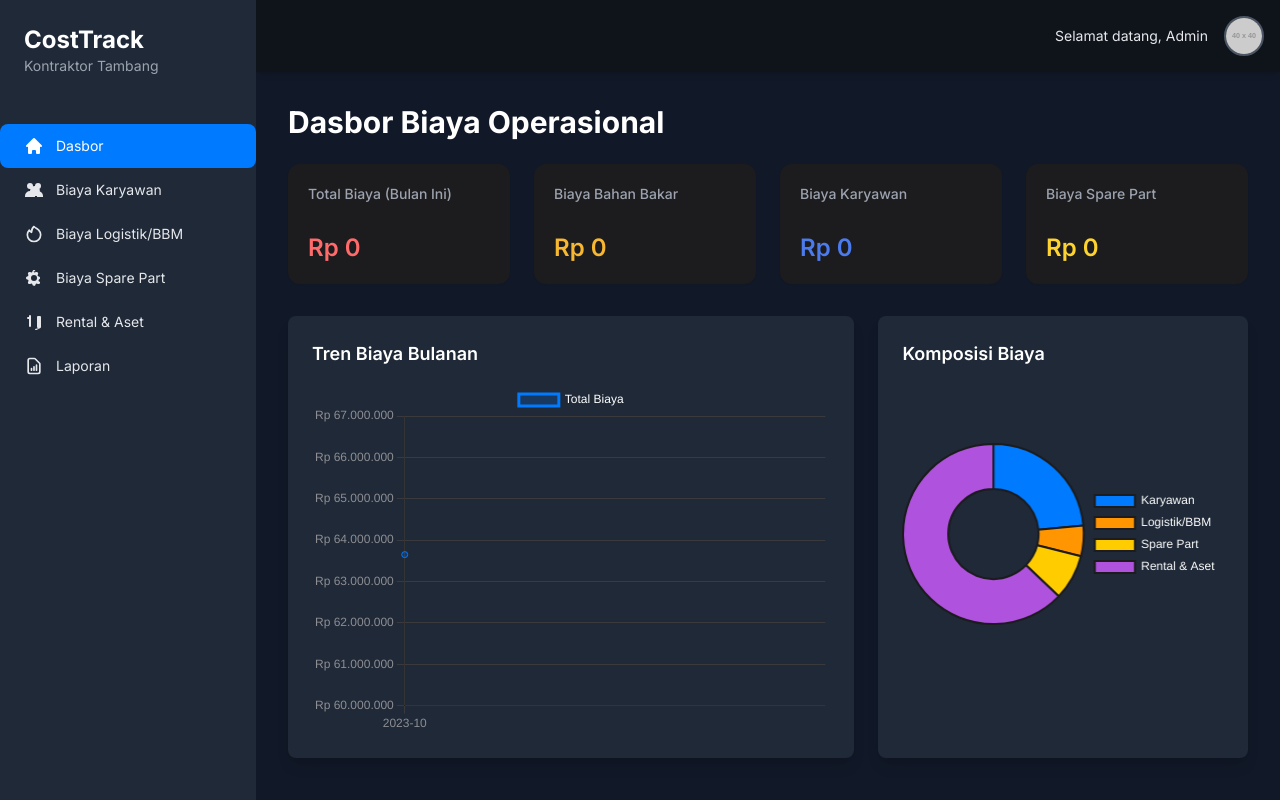
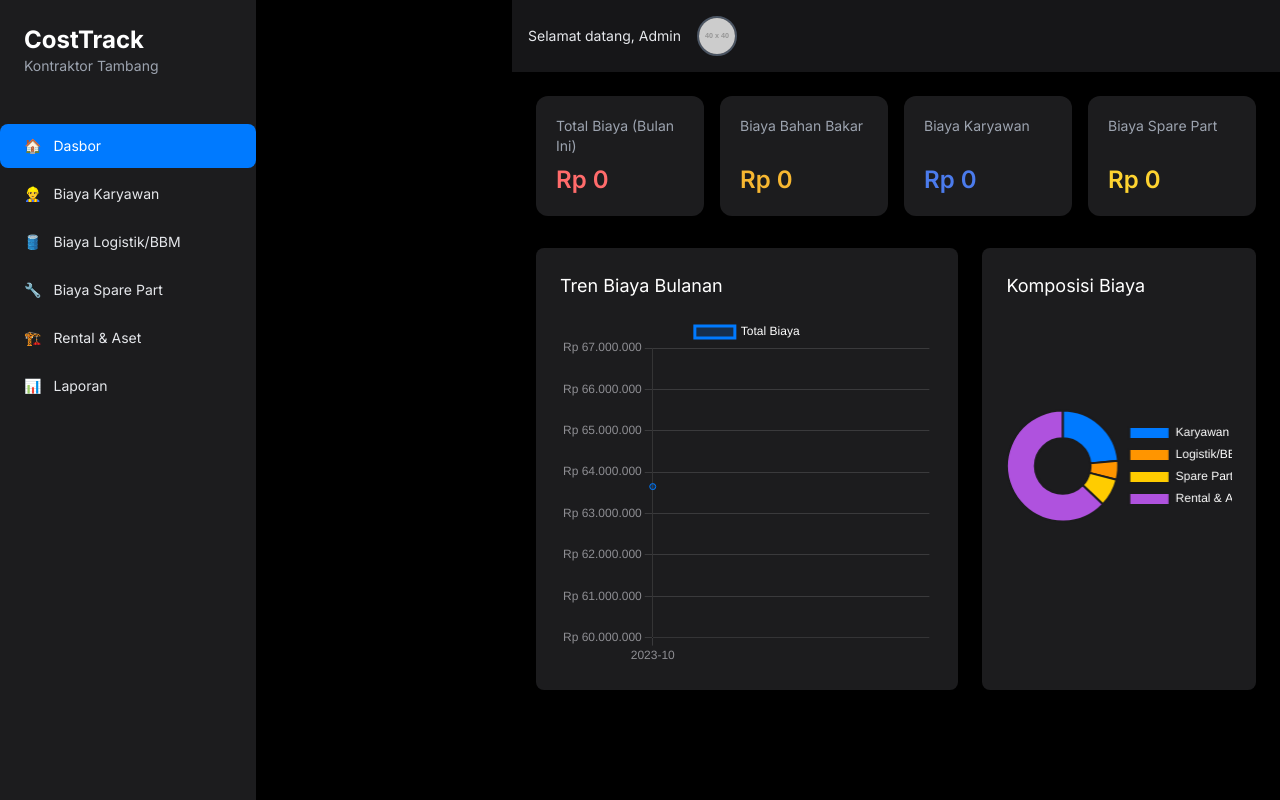
Before and after one commit to aankcryzers/Finance, a plain HTML site: page index.html in a window 1280 px wide. Drawn offline with nearby package versions, Linux system fonts and the light colour scheme; placeholder pictures from the web are drawn by us.

Commit message:
Update index.html

```diff
--- a/index.html
+++ b/index.html
@@ -1,122 +1,116 @@
 <!DOCTYPE html>
 <html lang="id">
 <head>
-    <meta charset="UTF-8">
-    <meta name="viewport" content="width=device-width, initial-scale=1.0">
+  <meta charset="UTF-8" />
+  <meta name="viewport" content="width=device-width, initial-scale=1.0" />
   <title>Dasbor Biaya Kontraktor Tambang (Gaya iOS)</title>
 
   <!-- Tailwind CSS -->
   <script src="https://cdn.tailwindcss.com"></script>
 
-    <!-- Chart.js for data visualization -->
+  <!-- Chart.js -->
   <script src="https://cdn.jsdelivr.net/npm/chart.js"></script>
-    <!-- SheetJS for Excel export -->
+  <!-- SheetJS -->
   <script src="https://cdn.jsdelivr.net/npm/xlsx/dist/xlsx.full.min.js"></script>
 
-    <!-- Google Fonts: Inter -->
-    <link rel="preconnect" href="https://fonts.googleapis.com">
-    <link rel="preconnect" href="https://fonts.gstatic.com" crossorigin>
-    <link href="https://fonts.googleapis.com/css2?family=Inter:wght@400;500;600;700&display=swap" rel="stylesheet">
+  <!-- Fonts -->
+  <link href="https://fonts.googleapis.com/css2?family=Inter:wght@400;500;600;700&display=swap" rel="stylesheet" />
 
   <!-- Custom Styles -->
-    <link rel="stylesheet" href="style.css">
+  <link rel="stylesheet" href="style.css" />
+
+  <style>
+    body {
+      font-family: 'Inter', sans-serif;
+      background-color: #000;
+    }
+  </style>
 </head>
 <body class="text-gray-200">
-
   <div class="flex h-screen overflow-hidden">
     <!-- Sidebar -->
-        <aside id="sidebar" class="w-64 bg-gray-800 text-gray-200 flex-shrink-0 transition-all duration-300 ease-in-out fixed lg:relative lg:translate-x-0 -translate-x-full z-30">
+    <aside id="sidebar" class="w-64 bg-[#1c1c1e] text-gray-200 flex-shrink-0 fixed lg:relative lg:translate-x-0 -translate-x-full z-30 transition-transform duration-300 ease-in-out">
       <div class="p-6">
         <h1 class="text-2xl font-bold text-white">CostTrack</h1>
         <p class="text-sm text-gray-400">Kontraktor Tambang</p>
       </div>
-            <nav class="mt-6 text-sm">
-                <a href="#" class="sidebar-link active flex items-center py-3 px-6 transition duration-200 hover:bg-gray-700" data-target="dashboard">
-                    <svg xmlns="http://www.w3.org/2000/svg" class="h-5 w-5 mr-3" viewBox="0 0 20 20" fill="currentColor"><path d="M10.707 2.293a1 1 0 00-1.414 0l-7 7a1 1 0 001.414 1.414L4 10.414V17a1 1 0 001 1h2a1 1 0 001-1v-2a1 1 0 011-1h2a1 1 0 011 1v2a1 1 0 001 1h2a1 1 0 001-1v-6.586l.293.293a1 1 0 001.414-1.414l-7-7z" /></svg>
-                    Dasbor
+      <nav class="mt-6 text-sm space-y-1">
+        <a href="#" data-target="dashboard" class="sidebar-link active flex items-center py-3 px-6 hover:bg-gray-700 rounded-lg transition">
+          <span class="mr-3">🏠</span> Dasbor
         </a>
-                <a href="#" class="sidebar-link flex items-center py-3 px-6 transition duration-200 hover:bg-gray-700" data-target="employee-cost">
-                    <svg xmlns="http://www.w3.org/2000/svg" class="h-5 w-5 mr-3" viewBox="0 0 20 20" fill="currentColor"><path d="M9 6a3 3 0 11-6 0 3 3 0 016 0zM17 6a3 3 0 11-6 0 3 3 0 016 0zM12.93 17c.046-.327.07-.66.07-1a6.97 6.97 0 00-1.5-4.33A5 5 0 0119 16v1h-6.07zM6 11a5 5 0 015.5-4.96A5 5 0 0111 16v1H1v-1a5 5 0 015-5z" /></svg>
-                    Biaya Karyawan
+        <a href="#" data-target="employee-cost" class="sidebar-link flex items-center py-3 px-6 hover:bg-gray-700 rounded-lg transition">
+          <span class="mr-3">👷‍♂️</span> Biaya Karyawan
         </a>
-                <a href="#" class="sidebar-link flex items-center py-3 px-6 transition duration-200 hover:bg-gray-700" data-target="logistics-cost">
-                    <svg xmlns="http://www.w3.org/2000/svg" class="h-5 w-5 mr-3" fill="none" viewBox="0 0 24 24" stroke="currentColor" stroke-width="2"><path stroke-linecap="round" stroke-linejoin="round" d="M17.657 18.657A8 8 0 016.343 7.343S7 9 9 10c0-2 .5-5 2.986-7C14 5 16.09 5.777 17.657 7.343A8 8 0 0117.657 18.657z" /></svg>
-                    Biaya Logistik/BBM
+        <a href="#" data-target="logistics-cost" class="sidebar-link flex items-center py-3 px-6 hover:bg-gray-700 rounded-lg transition">
+          <span class="mr-3">🛢️</span> Biaya Logistik/BBM
         </a>
-                <a href="#" class="sidebar-link flex items-center py-3 px-6 transition duration-200 hover:bg-gray-700" data-target="sparepart-cost">
-                    <svg xmlns="http://www.w3.org/2000/svg" class="h-5 w-5 mr-3" viewBox="0 0 20 20" fill="currentColor"><path fill-rule="evenodd" d="M11.49 3.17c-.38-1.56-2.6-1.56-2.98 0a1.532 1.532 0 01-2.286.948c-1.372-.836-2.942.734-2.106 2.106.54.886.061 2.042-.947 2.287-1.561.379-1.561 2.6 0 2.978a1.532 1.532 0 01.947 2.287c-.836 1.372.734 2.942 2.106 2.106a1.532 1.532 0 012.287.947c.379 1.561 2.6 1.561 2.978 0a1.533 1.533 0 012.287-.947c1.372.836 2.942-.734 2.106-2.106a1.533 1.533 0 01-.947-2.287c1.561-.379 1.561-2.6 0-2.978a1.532 1.532 0 01-.947-2.287c.836-1.372-.734-2.942-2.106-2.106a1.532 1.532 0 01-2.287-.947zM10 13a3 3 0 100-6 3 3 0 000 6z" clip-rule="evenodd" /></svg>
-                    Biaya Spare Part
+        <a href="#" data-target="sparepart-cost" class="sidebar-link flex items-center py-3 px-6 hover:bg-gray-700 rounded-lg transition">
+          <span class="mr-3">🔧</span> Biaya Spare Part
         </a>
-                <a href="#" class="sidebar-link flex items-center py-3 px-6 transition duration-200 hover:bg-gray-700" data-target="rental-asset-cost">
-                    <svg xmlns="http://www.w3.org/2000/svg" class="h-5 w-5 mr-3" viewBox="0 0 20 20" fill="currentColor"><path d="M11 17a1 1 0 001.447.894l4-2A1 1 0 0017 15V5a1 1 0 00-1-1h-2a1 1 0 00-1 1v10a1 1 0 001 1h1zM6 3a1 1 0 011 1v10a1 1 0 11-2 0V4a1 1 0 011-1zM3 6a1 1 0 011-1h1a1 1 0 110 2H4a1 1 0 01-1-1z" /></svg>
-                    Rental & Aset
+        <a href="#" data-target="rental-asset-cost" class="sidebar-link flex items-center py-3 px-6 hover:bg-gray-700 rounded-lg transition">
+          <span class="mr-3">🏗️</span> Rental & Aset
         </a>
-                   <a href="#" class="sidebar-link flex items-center py-3 px-6 transition duration-200 hover:bg-gray-700" data-target="reports">
-                    <svg xmlns="http://www.w3.org/2000/svg" class="h-5 w-5 mr-3" fill="none" viewBox="0 0 24 24" stroke="currentColor" stroke-width="2"><path stroke-linecap="round" stroke-linejoin="round" d="M9 17v-2m3 2v-4m3 4v-6m2 10H7a2 2 0 01-2-2V5a2 2 0 012-2h5.586a1 1 0 01.707.293l5.414 5.414a1 1 0 01.293.707V19a2 2 0 01-2 2z" /></svg>
-                    Laporan
+        <a href="#" data-target="reports" class="sidebar-link flex items-center py-3 px-6 hover:bg-gray-700 rounded-lg transition">
+          <span class="mr-3">📊</span> Laporan
         </a>
       </nav>
     </aside>
 
-      <!-- Main content -->
-        <div class="flex-1 flex flex-col overflow-hidden">
-            <header class="bg-gray-800/50 backdrop-blur-sm shadow-md flex justify-between items-center p-4 lg:justify-end">
-                <button id="mobile-menu-button" class="lg:hidden text-white"><svg xmlns="http://www.w3.org/2000/svg" class="h-6 w-6" fill="none" viewBox="0 0 24 24" stroke="currentColor"><path stroke-linecap="round" stroke-linejoin="round" stroke-width="2" d="M4 6h16M4 12h16m-7 6h7" /></svg></button>
-                <div class="flex items-center"><span class="text-sm mr-4">Selamat datang, Admin</span><img src="https://placehold.co/40x40/374151/FFF?text=A" alt="Avatar Pengguna" class="rounded-full h-10 w-10 border-2 border-gray-600"></div>
+    <!-- Main Content -->
+    <div class="flex-1 flex flex-col overflow-hidden lg:ml-64">
+      <!-- Header -->
+      <header class="bg-[#1c1c1e]/80 backdrop-blur-md shadow flex justify-between items-center p-4">
+        <button id="mobile-menu-button" class="lg:hidden text-white">
+          <svg xmlns="http://www.w3.org/2000/svg" class="h-6 w-6" fill="none" viewBox="0 0 24 24" stroke="currentColor">
+            <path stroke-linecap="round" stroke-linejoin="round" stroke-width="2" d="M4 6h16M4 12h16m-7 6h7" />
+          </svg>
+        </button>
+        <div class="flex items-center">
+          <span class="text-sm mr-4">Selamat datang, Admin</span>
+          <img src="https://placehold.co/40x40/374151/FFF?text=A" alt="Avatar" class="rounded-full h-10 w-10 border-2 border-gray-600" />
+        </div>
       </header>
 
-            <main class="flex-1 overflow-x-hidden overflow-y-auto bg-gray-900 p-4 md:p-8">
-  <!-- Dashboard Section -->
+      <!-- Main -->
+      <main class="flex-1 overflow-y-auto bg-black p-4 md:p-6">
+        <!-- Section placeholder -->
         <div id="dashboard" class="content-section">
-    <h2 class="text-3xl font-bold text-white mb-6">Dasbor Biaya Operasional</h2>
-
           <!-- KPI Cards -->
-   <div class="grid grid-cols-1 md:grid-cols-2 lg:grid-cols-4 gap-6 mb-8">
-  <!-- Card 1 -->
-  <div class="bg-[#1c1c1e] p-5 rounded-xl shadow-sm min-h-[120px] flex flex-col justify-between">
-    <h3 class="text-sm text-gray-400 font-medium">Total Biaya (Bulan Ini)</h3>
+          <div class="grid grid-cols-1 md:grid-cols-2 lg:grid-cols-4 gap-4 mb-8">
+            <div class="bg-[#1c1c1e] p-5 rounded-xl shadow flex flex-col justify-between">
+              <h3 class="text-sm text-gray-400">Total Biaya (Bulan Ini)</h3>
               <p class="text-2xl font-semibold text-[#ff6b6b] mt-2" id="kpi-total-cost">Rp 0</p>
             </div>
-
-  <!-- Card 2 -->
-  <div class="bg-[#1c1c1e] p-5 rounded-xl shadow-sm min-h-[120px] flex flex-col justify-between">
-    <h3 class="text-sm text-gray-400 font-medium">Biaya Bahan Bakar</h3>
+            <div class="bg-[#1c1c1e] p-5 rounded-xl shadow flex flex-col justify-between">
+              <h3 class="text-sm text-gray-400">Biaya Bahan Bakar</h3>
               <p class="text-2xl font-semibold text-[#f7b731] mt-2" id="kpi-fuel-cost">Rp 0</p>
             </div>
-
-  <!-- Card 3 -->
-  <div class="bg-[#1c1c1e] p-5 rounded-xl shadow-sm min-h-[120px] flex flex-col justify-between">
-    <h3 class="text-sm text-gray-400 font-medium">Biaya Karyawan</h3>
+            <div class="bg-[#1c1c1e] p-5 rounded-xl shadow flex flex-col justify-between">
+              <h3 class="text-sm text-gray-400">Biaya Karyawan</h3>
               <p class="text-2xl font-semibold text-[#4b7bec] mt-2" id="kpi-employee-cost">Rp 0</p>
             </div>
-
-  <!-- Card 4 -->
-  <div class="bg-[#1c1c1e] p-5 rounded-xl shadow-sm min-h-[120px] flex flex-col justify-between">
-    <h3 class="text-sm text-gray-400 font-medium">Biaya Spare Part</h3>
+            <div class="bg-[#1c1c1e] p-5 rounded-xl shadow flex flex-col justify-between">
+              <h3 class="text-sm text-gray-400">Biaya Spare Part</h3>
               <p class="text-2xl font-semibold text-[#fed330] mt-2" id="kpi-sparepart-cost">Rp 0</p>
             </div>
           </div>
 
-    <!-- Charts Section -->
+          <!-- Charts -->
           <div class="grid grid-cols-1 lg:grid-cols-5 gap-6">
-      <!-- Monthly Trend Chart -->
-      <div class="bg-gray-800 p-6 rounded-lg shadow-lg lg:col-span-3">
-        <h3 class="text-lg font-semibold text-white mb-4">Tren Biaya Bulanan</h3>
+            <div class="bg-[#1c1c1e] p-6 rounded-lg shadow lg:col-span-3">
+              <h3 class="text-lg text-white mb-4">Tren Biaya Bulanan</h3>
               <div class="relative w-full h-[300px] md:h-[350px]">
                 <canvas id="monthlyCostTrendChart"></canvas>
               </div>
             </div>
-
-      <!-- Cost Composition Chart -->
-      <div class="bg-gray-800 p-6 rounded-lg shadow-lg lg:col-span-2">
-        <h3 class="text-lg font-semibold text-white mb-4">Komposisi Biaya</h3>
+            <div class="bg-[#1c1c1e] p-6 rounded-lg shadow lg:col-span-2">
+              <h3 class="text-lg text-white mb-4">Komposisi Biaya</h3>
               <div class="relative w-full h-[300px]">
                 <canvas id="costCompositionChart"></canvas>
               </div>
             </div>
           </div>
         </div>
-</main>
 
 
                 <!-- Employee Cost Section -->
```
Lines whose indentation alone changed are shown as unchanged.
